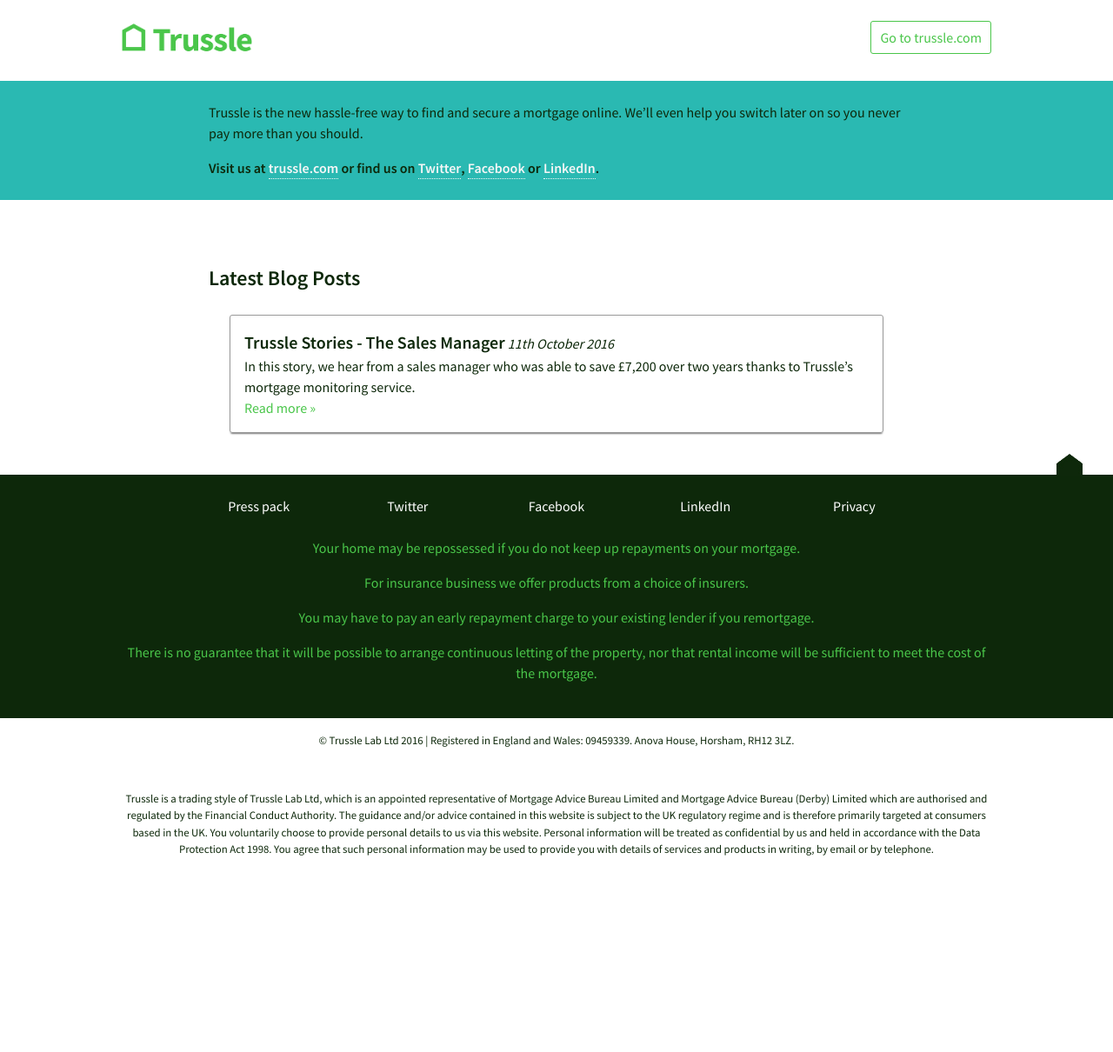
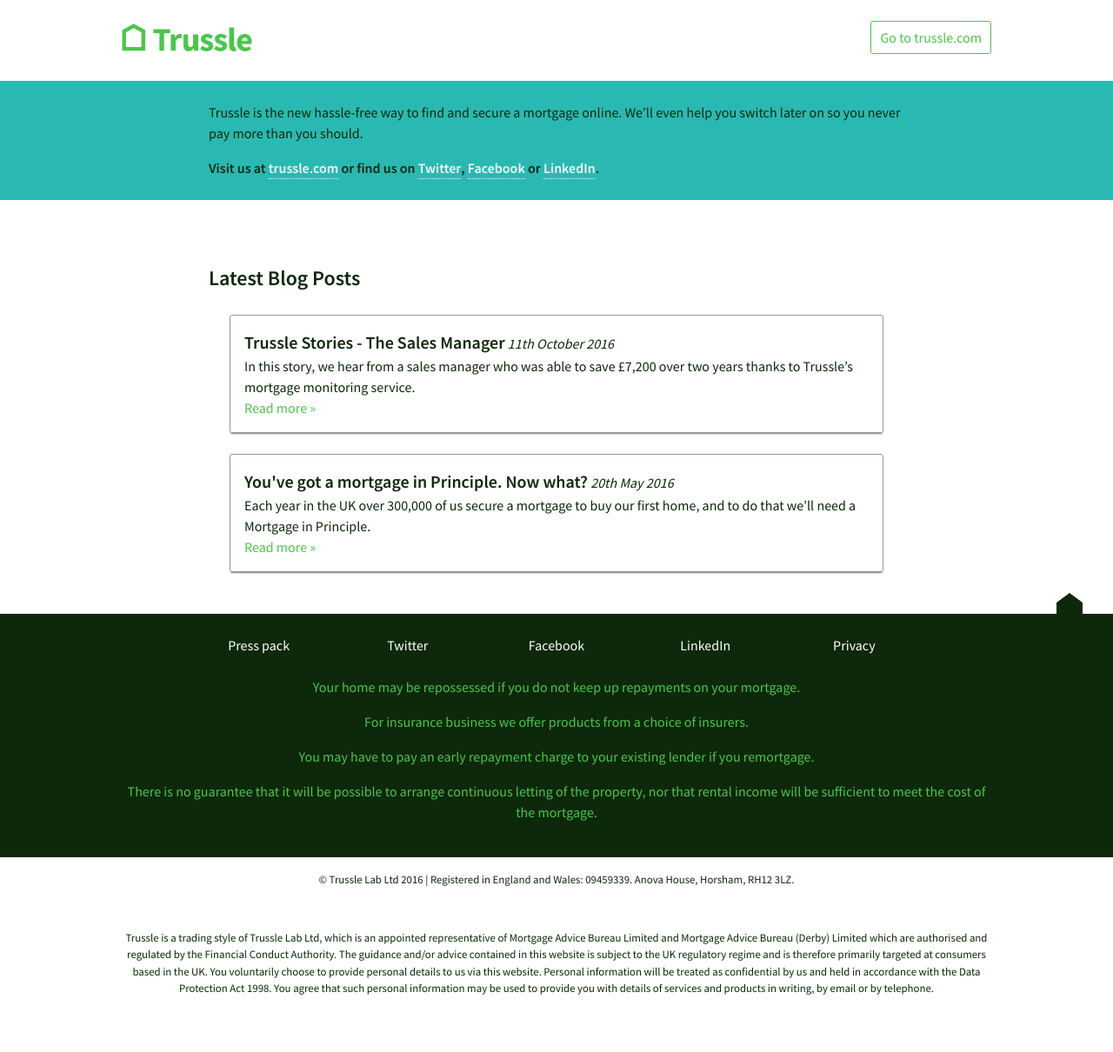
Before and after one commit to olitrussle/blog, a Jekyll site: the page built from index.html, in a window 1280 px wide. Shown: the whole page at 87% size. Built offline with Jekyll 4.4.1, drawn with Linux system fonts in a browser that asks for light colours; before the commit the page ends 1050 px from its top, so only the background shows below that.

Commit message:
Created 2016-05-20-youve-got-a-mortgage-in-principle-now-what.md

```diff
--- a/_posts/2016-05-20-youve-got-a-mortgage-in-principle-now-what.md
+++ b/_posts/2016-05-20-youve-got-a-mortgage-in-principle-now-what.md
@@ -1,5 +1,12 @@
 ---
-published: false
+published: true
+layout: post
+title: You've got a mortgage in Principle. Now what?
+date: 2016-05-20T00:00:00.000Z
+excerpt: >-
+  Each year in the UK over 300,000 of us secure a mortgage to buy our first
+  home, and to do that we’ll need a Mortgage in Principle.
+author_twitter: T
 ---
 ## You’ve got a Mortgage in Principle. Now what?
 
```
